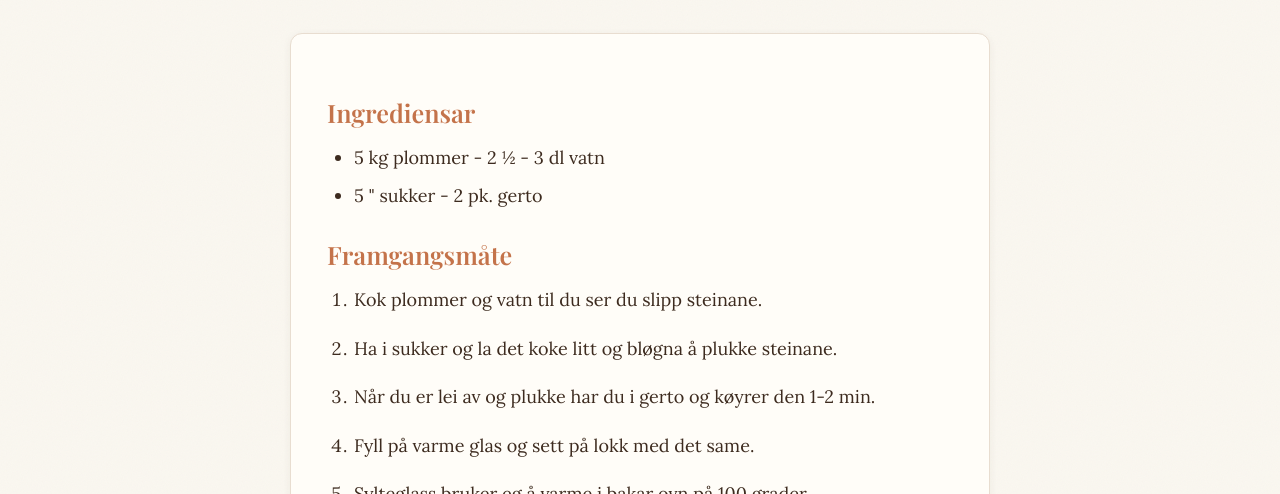
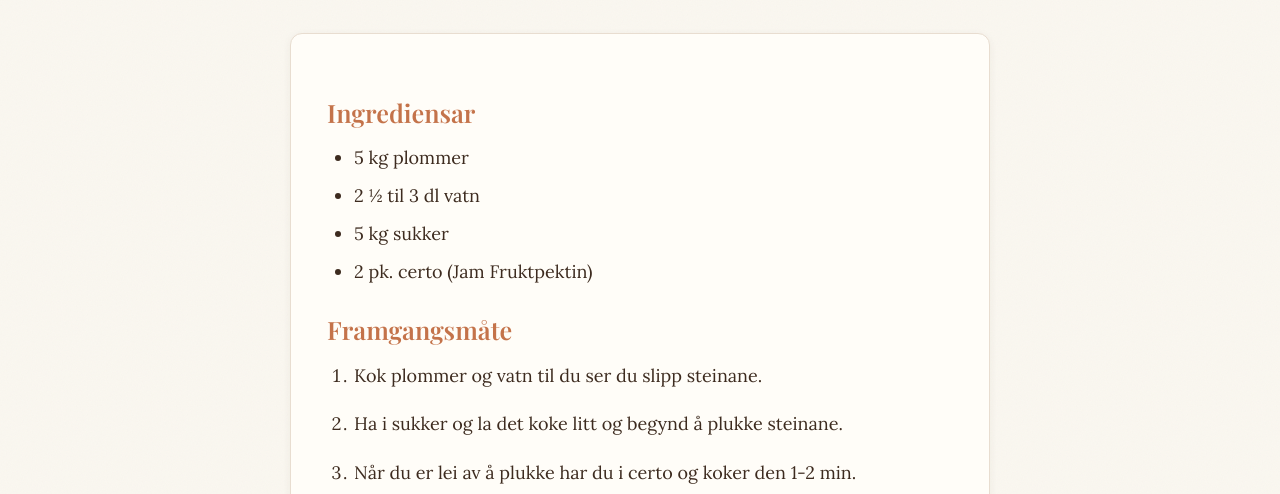
Before and after one commit to petrepa/bestemor-oppskrifter, an Astro site in the folder recipes-site/: page /bestemor-oppskrifter/oppskrifter/plommesylte in a window 1280 px wide. Shown: the part 306-800 px from the top of the page. Built offline with nearby package versions, Linux system fonts and the light colour scheme; Astro itself is replaced by a stand-in of ours.

Commit message:
Revise plommesylte recipe ingredients and instructions
Updated ingredient list and clarified steps in the recipe.

```diff
--- a/recipes-site/src/content/oppskrifter/plommesylte.md
+++ b/recipes-site/src/content/oppskrifter/plommesylte.md
@@ -8,17 +8,19 @@ original_skann: "skannar/plommesylte.jpg"
 
 ## Ingrediensar
 
-- 5 kg plommer - 2 ½ - 3 dl vatn
-- 5 " sukker - 2 pk. gerto
+- 5 kg plommer
+- 2 ½ til 3 dl vatn
+- 5 kg sukker
+- 2 pk. certo (Jam Fruktpektin)
 
 ## Framgangsmåte
 
 1. Kok plommer og vatn til du ser du slipp steinane.
 
-2. Ha i sukker og la det koke litt og bløgna å plukke steinane.
+2. Ha i sukker og la det koke litt og begynd å plukke steinane.
 
-3. Når du er lei av og plukke har du i gerto og køyrer den 1-2 min.
+3. Når du er lei av å plukke har du i certo og koker den 1-2 min.
 
-4. Fyll på varme glas og sett på lokk med det same.
+4. Sylteglass varmast i bakaromn på 100 grader.
 
-5. Sylteglass bruker eg å varme i bakar ovn på 100 grader.
+5. Fyll på varme glas og sett på lokk med det same.
```
